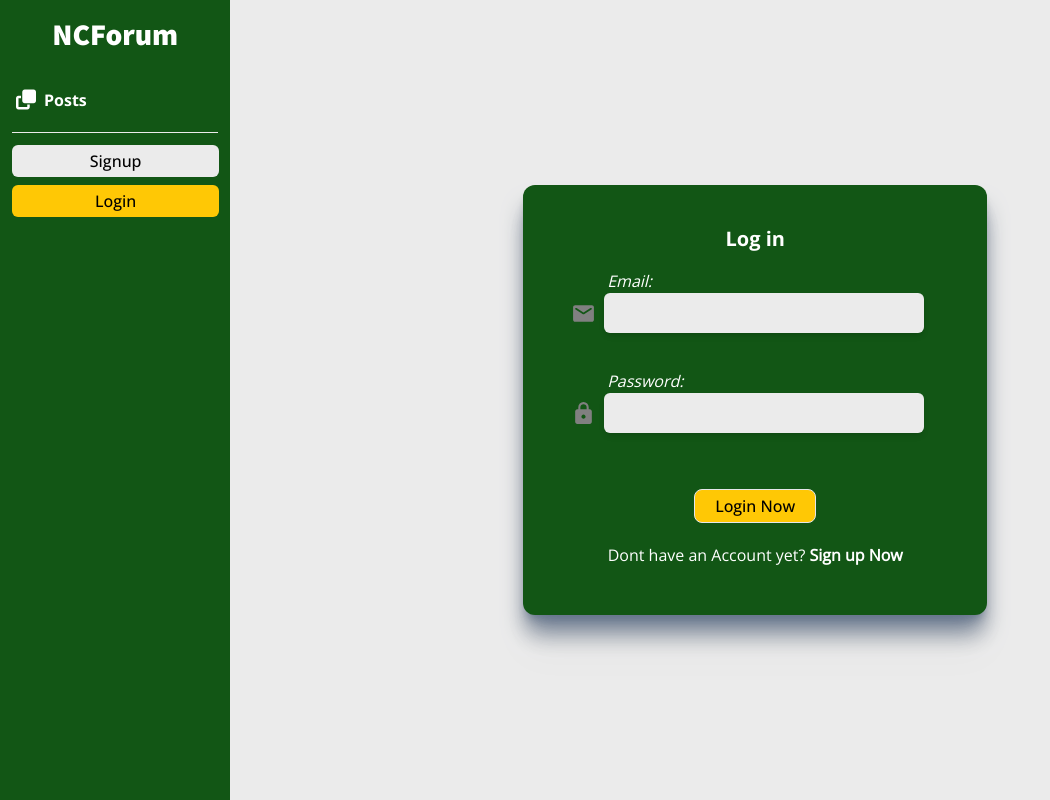
After one commit to invancible2/ncforum, a Django app: page /auth/login/ in a window 1280 px wide. The commit adds this page. Shown: the whole page, without its empty margins (0-1050 px from the left). Run offline with Django 4.2, Linux system fonts and the light colour scheme; some libraries are stand-ins or nearby versions.

Commit message:
add login user

```diff
--- a/static/styles/main.css
+++ b/static/styles/main.css
@@ -605,12 +605,44 @@ html {
   margin-top: 1.75rem;
 }
 
+.ml-10 {
+  margin-left: 2.5rem;
+}
+
+.ml-2 {
+  margin-left: 0.5rem;
+}
+
+.ml-5 {
+  margin-left: 1.25rem;
+}
+
+.mt-12 {
+  margin-top: 3rem;
+}
+
+.mt-14 {
+  margin-top: 3.5rem;
+}
+
+.mt-32 {
+  margin-top: 8rem;
+}
+
+.mt-9 {
+  margin-top: 2.25rem;
+}
+
 .block {
   display: block;
 }
 
 .flex {
   display: flex;
+}
+
+.inline-flex {
+  display: inline-flex;
 }
 
 .h-10 {
@@ -649,6 +681,10 @@ html {
   width: 75%;
 }
 
+.w-80 {
+  width: 20rem;
+}
+
 .flex-1 {
   flex: 1 1 0%;
 }
@@ -667,6 +703,10 @@ html {
 
 .justify-between {
   justify-content: space-between;
+}
+
+.justify-evenly {
+  justify-content: space-evenly;
 }
 
 .space-x-2 > :not([hidden]) ~ :not([hidden]) {
@@ -693,6 +733,14 @@ html {
   border-radius: 0.75rem;
 }
 
+.rounded-lg {
+  border-radius: 0.5rem;
+}
+
+.border {
+  border-width: 1px;
+}
+
 .border-t {
   border-top-width: 1px;
 }
@@ -700,6 +748,11 @@ html {
 .border-background {
   --tw-border-opacity: 1;
   border-color: rgb(235 235 235 / var(--tw-border-opacity));
+}
+
+.border-slate-900 {
+  --tw-border-opacity: 1;
+  border-color: rgb(15 23 42 / var(--tw-border-opacity));
 }
 
 .bg-background {
@@ -754,12 +807,35 @@ html {
   padding-bottom: 1rem;
 }
 
+.px-10 {
+  padding-left: 2.5rem;
+  padding-right: 2.5rem;
+}
+
+.px-5 {
+  padding-left: 1.25rem;
+  padding-right: 1.25rem;
+}
+
+.py-10 {
+  padding-top: 2.5rem;
+  padding-bottom: 2.5rem;
+}
+
 .pb-4 {
   padding-bottom: 1rem;
 }
 
 .pl-2 {
   padding-left: 0.5rem;
+}
+
+.pl-4 {
+  padding-left: 1rem;
+}
+
+.pt-2 {
+  padding-top: 0.5rem;
 }
 
 .text-center {
--- a/templates/sidebar.html
+++ b/templates/sidebar.html
@@ -22,7 +22,7 @@
         <div class="flex items-center justify-center p-4">
             <img src="{% static 'images/placeholder.jpeg' %}" alt="Avatar" class="w-10 h-10 rounded-full mr-2">
             <div class="flex-1">
-                <div class="font-bold text-white text-sm"><a href="">{{ user.get_full_name }}</a></div>
+                <div class="font-openSansBold text-white text-sm hover:underline"><a href="">{{ user.get_full_name }}</a></div>
                 <div class="text-gray-200 text-xs">{{ user.username }}</div>
             </div>
 
@@ -39,7 +39,7 @@
             </div>
         </a>
         <div class="my-2"></div>
-        <a href="">
+        <a href="{% url 'login' %}">
             <div class="w-90p my-1 py-1 rounded-md bg-tertiary text-black focus:outline-none focus:ring-2 text-center focus:ring-blue-500 focus:ring-opacity-50 font-openSansMedium">
                 Login
             </div>
--- /dev/null
+++ b/userauth/templates/userauth/login.html
@@ -0,0 +1,69 @@
+{% extends 'base.html' %}
+{% load widget_tweaks %}
+
+{% block css_file %}
+{% endblock css_file %}
+
+{% block content %}
+<main class="flex flex-1 justify-center items-center h-screen w-full bg-background">
+    <div class="flex justify-center items-center">
+        <div class="flex justify-evenly items-center">
+            <div class="rounded-xl drop-shadow-xl shadow-xl shadow-slate-500 bg-primary px-10 py-10">
+                <div class="">
+                    <form action="{% url 'login' %}" method="POST" class="w-96">
+                        {% csrf_token %}
+                        <div class="flex justify-center items-center">
+                            <h1 class=" font-bold text-xl text-white font-openSansBold">Log in</h1>
+                        </div>
+
+                        <!-- for email -->
+                        <div class="p-2">
+                            <div class="pl-4 pt-2 ml-5">
+                                <label for="Email" class="italic font-medium text-white">Email:</label>
+                            </div>
+                            <div class="inline-flex justify-center items-center ">
+                                <svg xmlns="http://www.w3.org/2000/svg" width="25px" height="25px" preserveAspectRatio="xMidYMid meet" viewBox="0 0 24 24"><path fill="gray" d="M20 4H4c-1.1 0-1.99.9-1.99 2L2 18c0 1.1.9 2 2 2h16c1.1 0 2-.9 2-2V6c0-1.1-.9-2-2-2zm-.4 4.25l-7.07 4.42c-.32.2-.74.2-1.06 0L4.4 8.25a.85.85 0 1 1 .9-1.44L12 11l6.7-4.19a.85.85 0 1 1 .9 1.44z"/></svg>
+                                {% comment %} <input type="text" class="focus:outline-none rounded-md shadow-md bg-background  p-2 w-80 ml-2"> {% endcomment %}
+                                {% render_field form.username class="focus:outline-none rounded-md shadow-md bg-background  p-2 w-80 ml-2" %}
+                            </div>
+                            {% if form.username.errors %}
+                                <ul class="errorlist">
+                                {% for error in form.username.errors %}
+                                    <li class="text-sm text-red-400">{{ error }}</li>
+                                {% endfor %}
+                                </ul>
+                            {% endif %}
+
+                            <!-- for password -->
+                            <div class="pl-4 mt-9 ml-5">
+                                <label for="Email" class="italic font-medium text-white">Password:</label>
+                            </div>
+                            <div class="inline-flex justify-center items-center">
+                                <svg xmlns="http://www.w3.org/2000/svg" width="25px" height="25px" preserveAspectRatio="xMidYMid meet" viewBox="0 0 24 24"><path fill="gray" d="M6 22q-.825 0-1.412-.587Q4 20.825 4 20V10q0-.825.588-1.413Q5.175 8 6 8h1V6q0-2.075 1.463-3.538Q9.925 1 12 1t3.538 1.462Q17 3.925 17 6v2h1q.825 0 1.413.587Q20 9.175 20 10v10q0 .825-.587 1.413Q18.825 22 18 22Zm6-5q.825 0 1.413-.587Q14 15.825 14 15q0-.825-.587-1.413Q12.825 13 12 13q-.825 0-1.412.587Q10 14.175 10 15q0 .825.588 1.413Q11.175 17 12 17ZM9 8h6V6q0-1.25-.875-2.125T12 3q-1.25 0-2.125.875T9 6Z"/></svg>
+                                {% comment %} <input type="password" class="focus:outline-none rounded-md shadow-md bg-background  p-2 w-80 ml-2"> {% endcomment %}
+                                {% render_field form.password type="password" class="focus:outline-none rounded-md shadow-md bg-background  p-2 w-80 ml-2" %}
+
+                            </div>
+                            {% render_field form.password.errors class="text-sm text-red-400"%}
+
+                            <!-- submit button -->
+                            <div class="mt-14 flex justify-center items-center">
+                                <button type="submit" class="bg-tertiary px-5 py-1 rounded-lg border font-openSansMedium text-black">Login Now</button>
+                                {% comment %} <a href="#" class="ml-10 font-medium text-white hover:text-tertiary">Forgot Password?</a> {% endcomment %}
+                            </div>
+                            <div class="flex justify-center items-center mt-5">
+                                <p class="font-medium text-white">
+                                    Dont have an Account yet?<a href="{% url 'signup' %}" class="font-semibold hover:underline ml-1 hover:text-tertiary text-white">Sign up Now</a>
+                                </p>
+                            </div>
+                        </div>
+                    </form>
+                </div>
+            </div>
+        </div>
+    </divf>
+</main>
+{% endblock content %}
+
+{% block js_file %}
+{% endblock js_file %}
--- a/userauth/templates/userauth/signup.html
+++ b/userauth/templates/userauth/signup.html
@@ -116,7 +116,7 @@
 
         <div class="flex justify-center items-center mt-5">
             <p class="font-medium text-white">
-                Already have an account?<a href="" class="font-semibold hover:underline ml-1 hover:text-tertiary text-white">Log in Now</a>
+                Already have an account?<a href="{% url 'login' %}" class="font-semibold hover:underline ml-1 hover:text-tertiary text-white">Log in Now</a>
             </p>
         </div>
     </div>
--- a/userauth/urls.py
+++ b/userauth/urls.py
@@ -5,5 +5,6 @@ from . import views
 
 urlpatterns = [
     path('signup/', views.SignupView.as_view(), name='signup'),
+    path('login/', views.CustomLoginView.as_view(), name='login'),
     path('logout/', views.CustomLogoutView.as_view(), name='logout'),
 ]
--- a/userauth/views.py
+++ b/userauth/views.py
@@ -9,6 +9,16 @@ from .forms import CustomUserCreationForm
 class SignupView(CreateView):
     template_name = "userauth/signup.html"
     form_class = CustomUserCreationForm
+    success_url = reverse_lazy('login')
+
+    def dispatch(self, request, *args, **kwargs):
+        if request.user.is_authenticated:
+            return redirect('/')
+        return super().dispatch(request, *args, **kwargs)
+
+
+class CustomLoginView(LoginView):
+    template_name = 'userauth/login.html'
     success_url = reverse_lazy('')
 
     def dispatch(self, request, *args, **kwargs):
```
